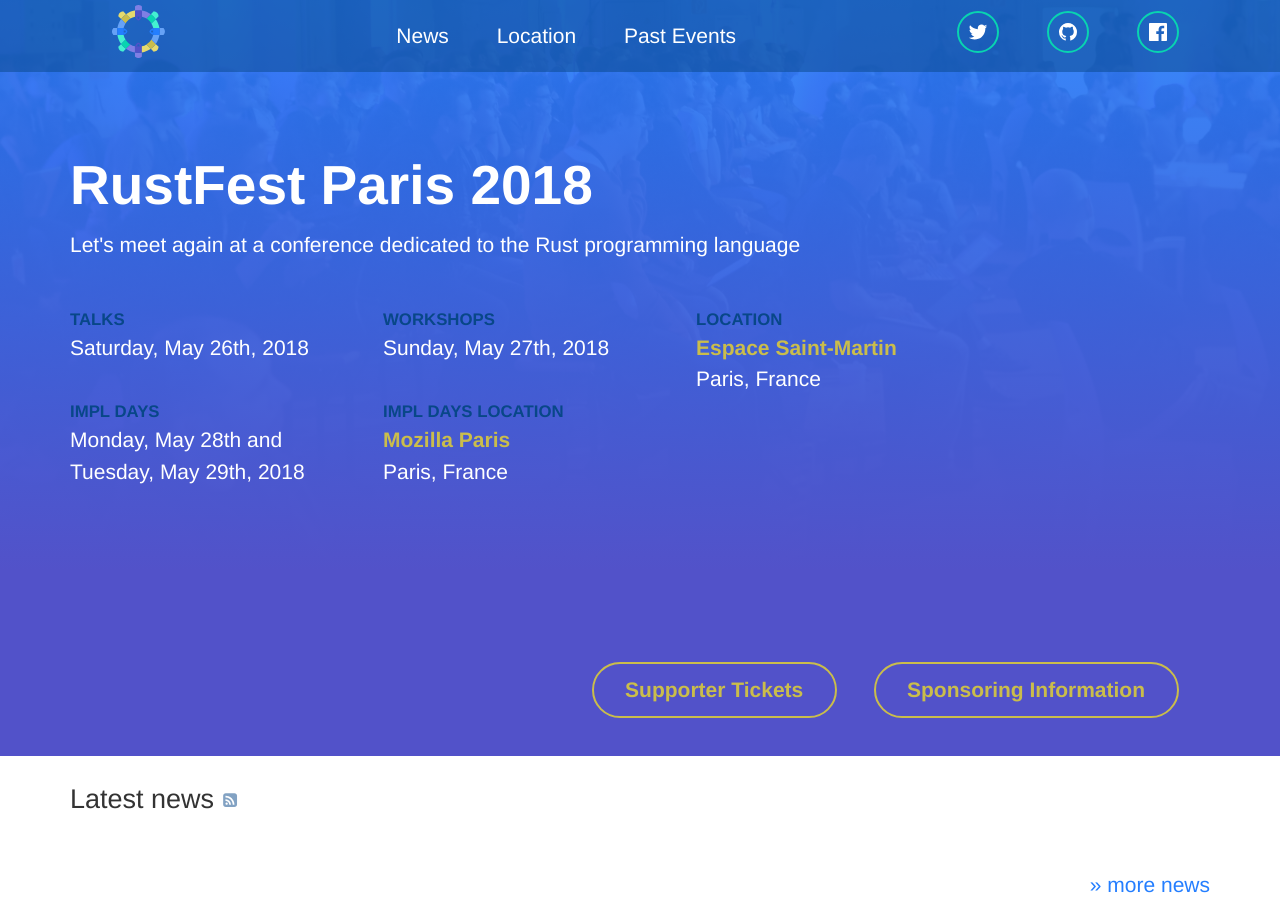
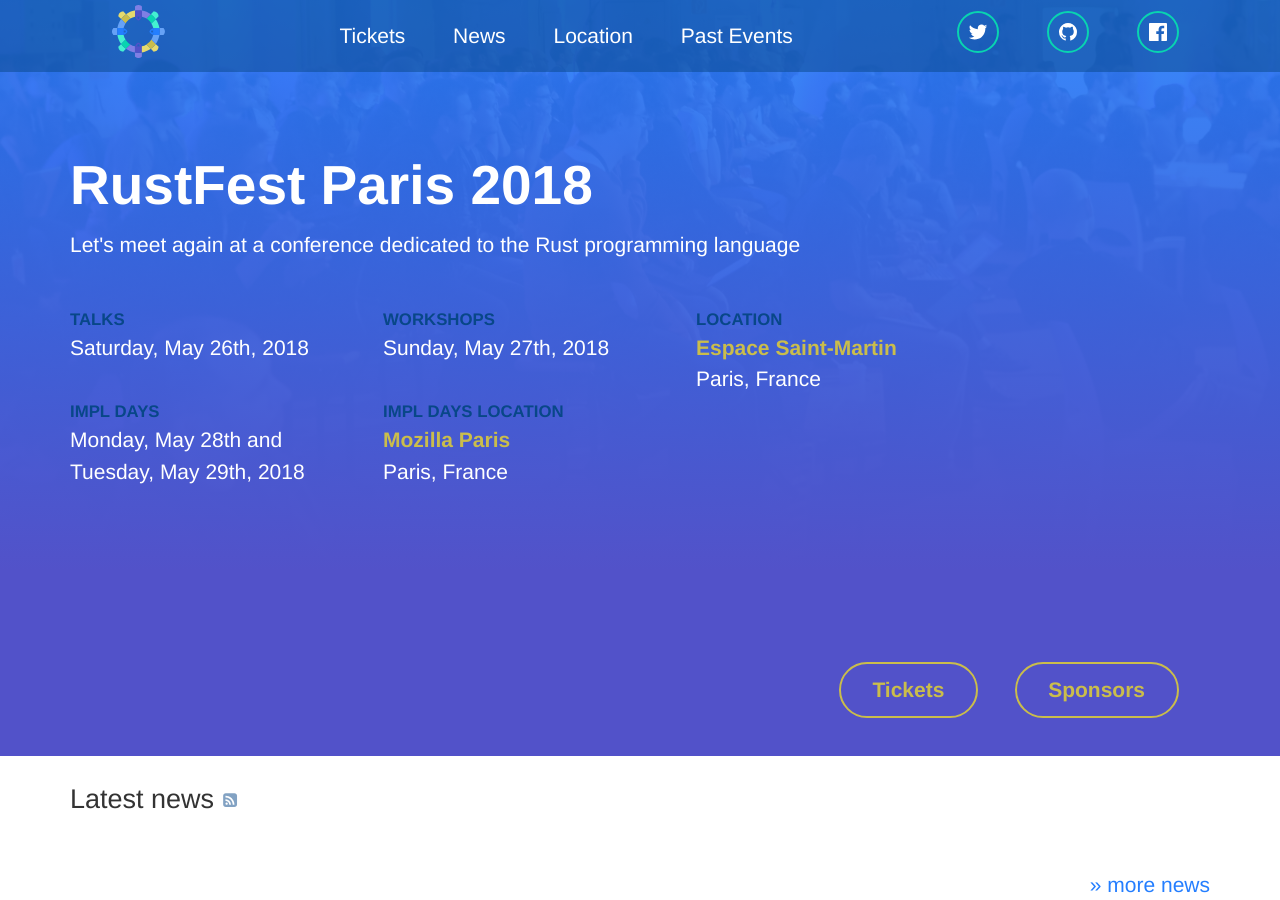
Before and after one commit to RustFestEU/paris.rustfest.eu, a Jekyll site: the page built from index.html, in a window 1280 px wide and 900 px high. Built offline with Jekyll 4.4.1, drawn with Linux system fonts in a browser that asks for light colours; nearby versions of some CDN libraries.

Commit message:
Unify the sponsor links and set the ticket links

```diff
--- a/_data/header_menu.yml
+++ b/_data/header_menu.yml
@@ -1,3 +1,5 @@
+- title: Tickets
+  link: https://ti.to/asquera-event-ug/rustfest-paris-2018/
 - title: News
   link: https://blog.rustfest.eu/
 # - title: Schedule
--- a/index.html
+++ b/index.html
@@ -75,10 +75,10 @@
       </a>
     -->
       <a class="button primary" href="https://ti.to/asquera-event-ug/rustfest-paris-2018/">
-        Supporter Tickets
+        Tickets
       </a>
       <a class="button primary" href="/sponsors/">
-        Sponsoring Information
+        Sponsors
       </a>
     </div>
   </section>
--- a/sponsor-packages.html
+++ b/sponsor-packages.html
@@ -1,6 +1,6 @@
 ---
 layout: default
-permalink: /sponsoring/packages/
+permalink: /sponsors/packages/
 title: Sponsor packages
 bodytags: with-hero
 ---
```
Also changed, not shown: sponsors.md (+3 -0 lines).
